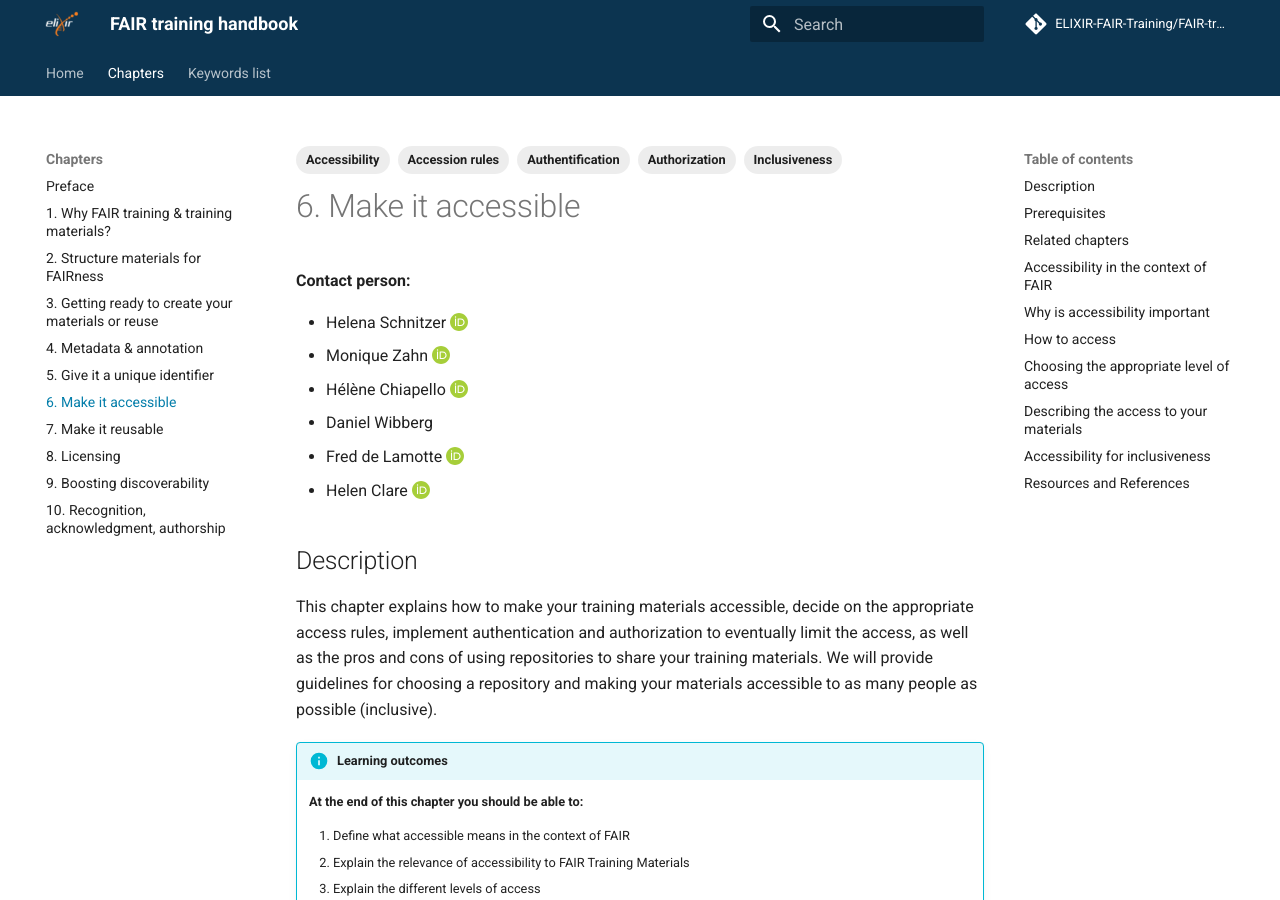
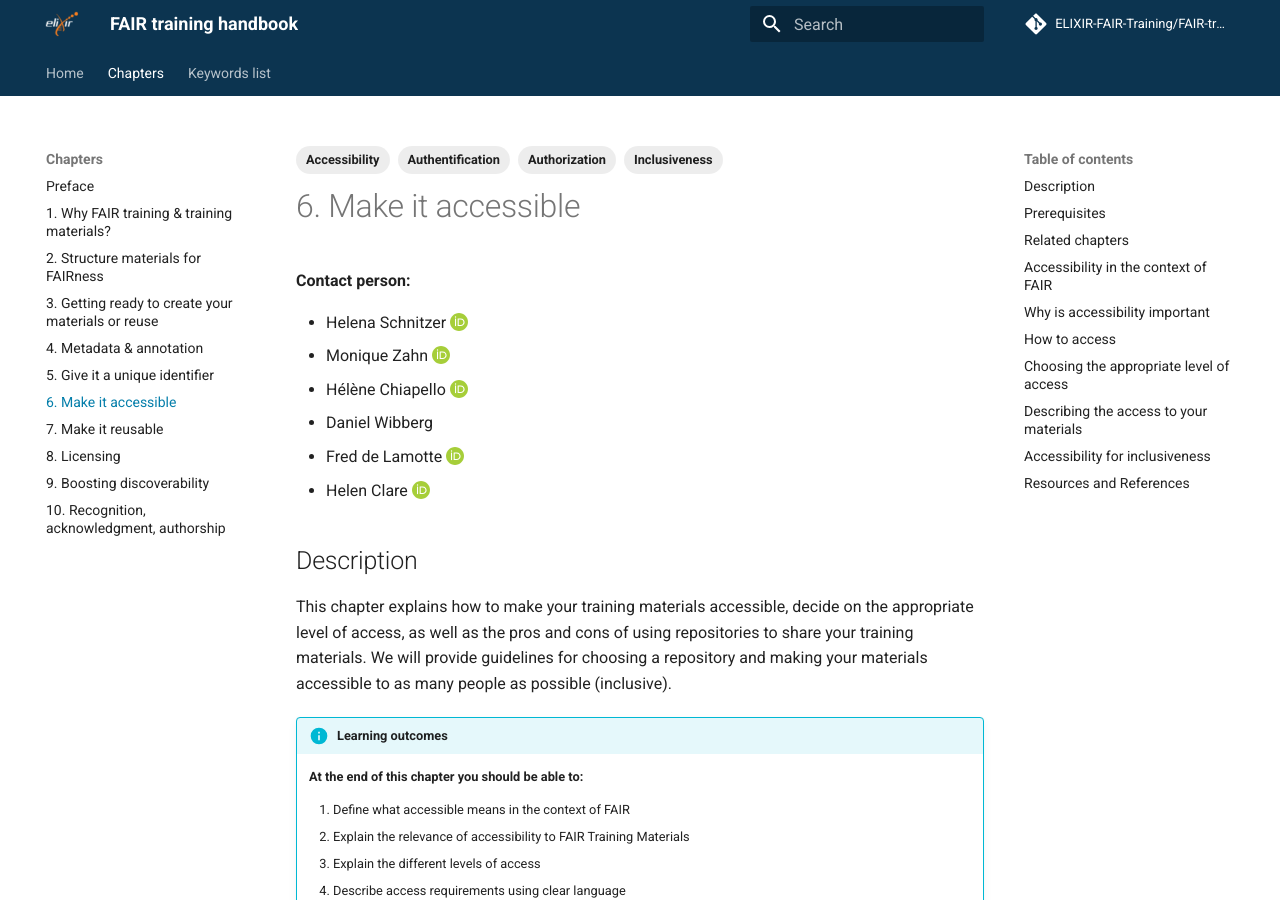
Before and after one commit to elixir-europe-training/ELIXIR-TrP-FAIR-training-handbook, an MkDocs documentation site: the page built from docs/chapters/chapter_06.md, in a window 1280 px wide and 900 px high. Built offline with MkDocs 1.6.1 and Material for MkDocs 9.7.7, drawn with Linux system fonts in a browser that asks for light colours; comment, search, counter and statistics services are not loaded; some of the changed text lies outside the part shown.

Commit message:
Remove keyword access rules and modify text

```diff
--- a/docs/chapters/chapter_06.md
+++ b/docs/chapters/chapter_06.md
@@ -1,7 +1,6 @@
 ---
 tags:
   - Accessibility
-  - Accession rules
   - Authentification
   - Authorization
   - Inclusiveness
@@ -18,7 +17,7 @@
 
 ## Description
 
-This chapter explains how to make your training materials accessible, decide on the appropriate access rules, implement authentication and authorization to eventually limit the access, as well as the pros and cons of using repositories to share your training materials. We will provide guidelines for choosing a repository and making your materials accessible to as many people as possible (inclusive).
+This chapter explains how to make your training materials accessible, decide on the appropriate level of access, as well as the pros and cons of using repositories to share your training materials. We will provide guidelines for choosing a repository and making your materials accessible to as many people as possible (inclusive).
 
 !!! info "Learning outcomes"
     **At the end of this chapter you should be able to:**
@@ -90,7 +89,7 @@
 
 ## Describing the access to your materials
 
-By describing who can access your materials and how in a clear manner, you indicate to anyone wishing to access them how they can do so. You should clearly state the level of access as part of the metadata (see [Chapter 4: Metadata & annotation](chapter_04.md)). Obviously, you should also state the accessibility rules in plain English in the same location as your materials so that others know how to get access.
+By describing who can access your materials and how in a clear manner, you indicate to anyone wishing to access them how they can do so. You should clearly state the level of access that applies to your training materials as part of the metadata (see [Chapter 4: Metadata & annotation](chapter_04.md)). Obviously, you should also state this in plain English in the same location as your materials so that others know how to get access.
 
 !!! note
     If you are using an authentication system to restrict access or collect usage data, it is important to include data-protection information, either as part of the material documentation or the hosting website disclaimers.
```
